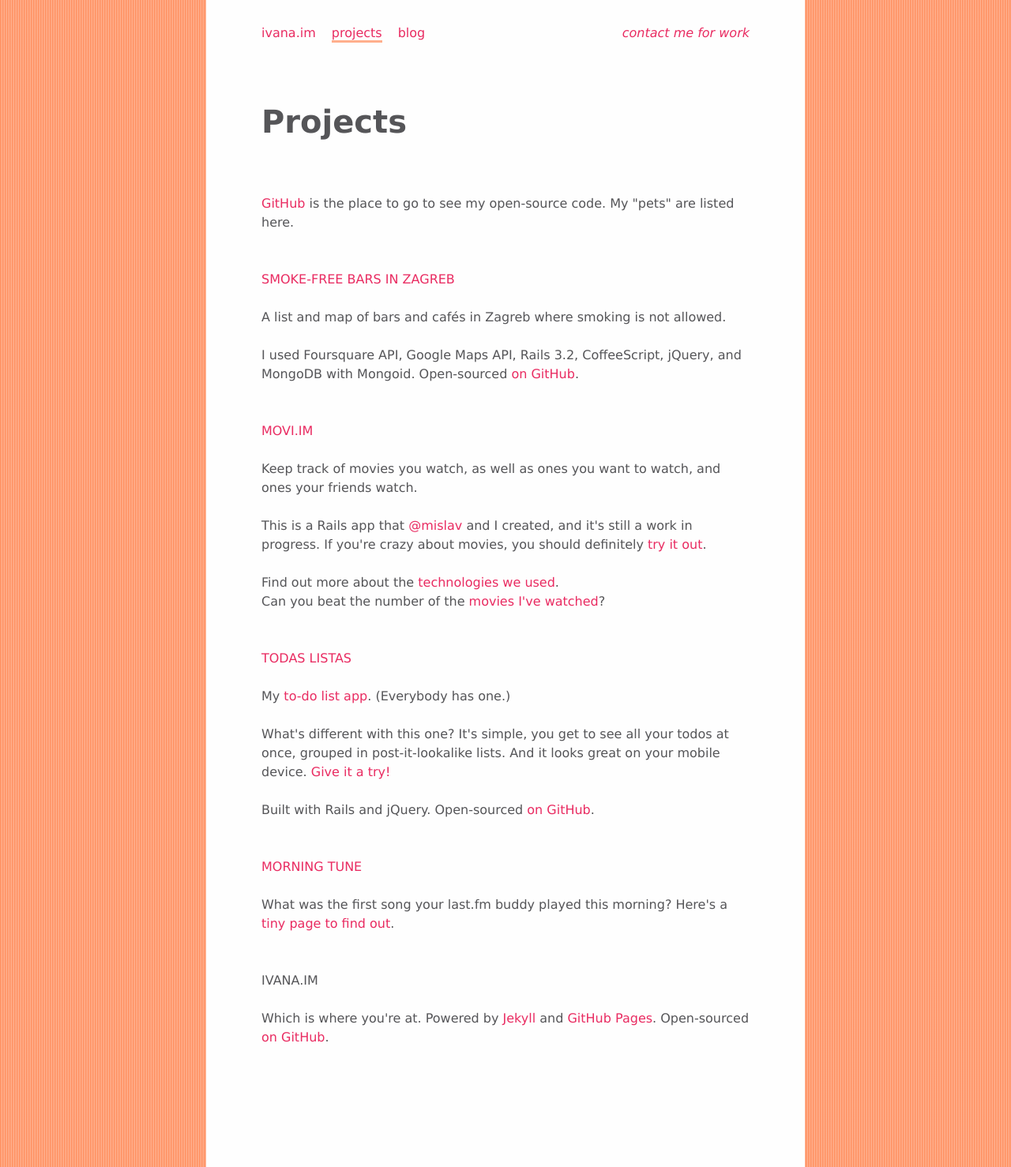
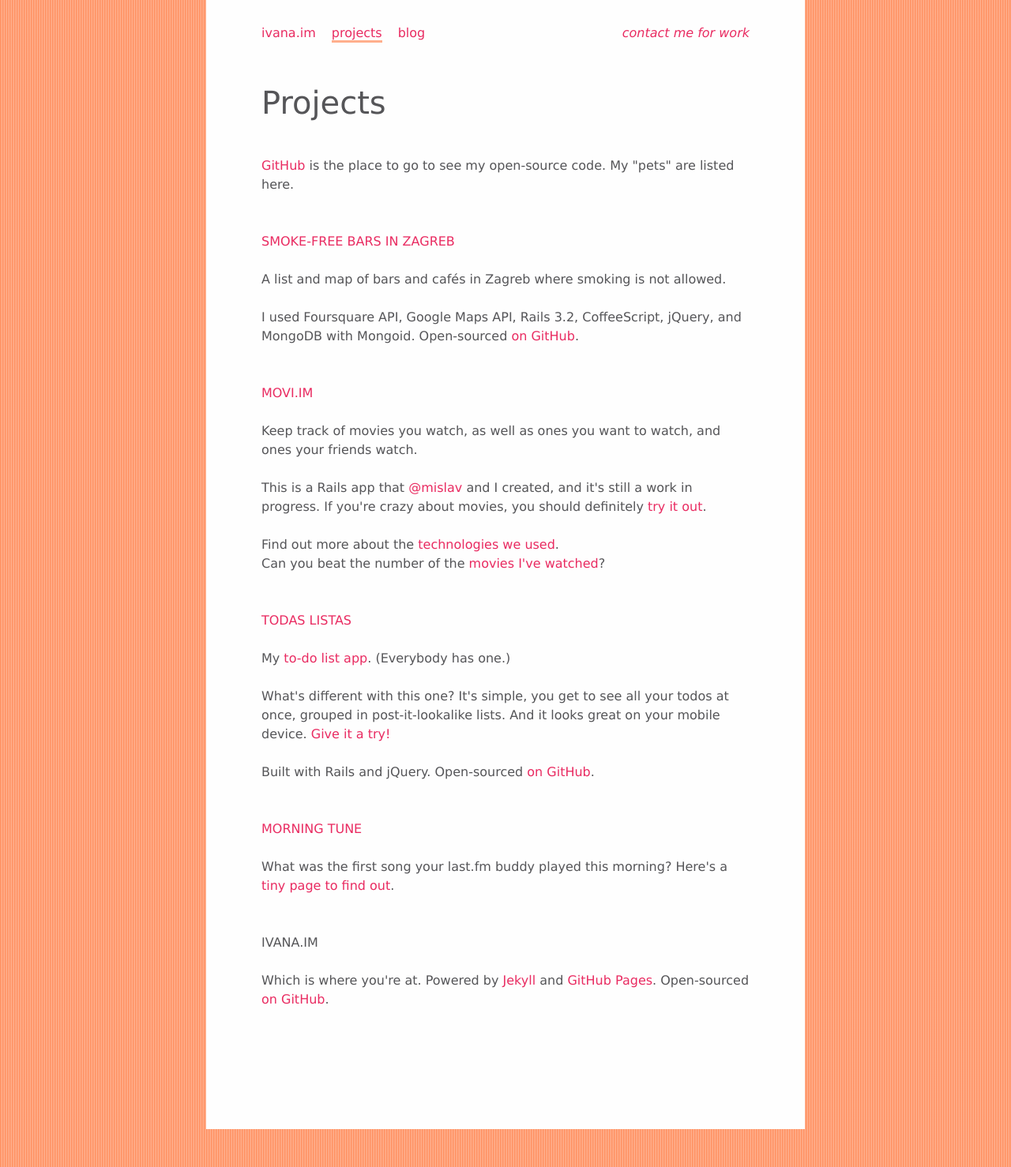
Before and after one commit to ivana/ivana.github.com, a Jekyll site: the page built from projects.html, in a window 1280 px wide. Shown: the whole page at 79% size. Built offline with Jekyll 4.4.1, drawn with Linux system fonts in a browser that asks for light colours; Markdown is read by kramdown in place of the engine named in the settings.

Commit message:
thinner h1 (700 -> 500); decrease h1 vertical margin whitespace; no br on mobile

```diff
--- a/css/site.css
+++ b/css/site.css
@@ -43,7 +43,7 @@
   display: block;
   margin: 1rem 0; }
 
-strong, a, h2 {
+strong, a, h1, h2 {
   font-weight: 500; }
 
 nav a, .contact a {
@@ -79,8 +79,7 @@
 /* headings */
 h1 {
   font-size: 40px;
-  font-weight: 700;
-  margin-bottom: 4.25rem;
+  margin-bottom: 2.75rem;
   line-height: 1.2; }
   body > h1 {
     line-height: 0;
@@ -93,7 +92,7 @@
 
 /* nav */
 .site-nav {
-  margin-bottom: 6.25rem; }
+  margin-bottom: 4.75rem; }
   .site-nav li {
     padding-right: 20px; }
   .home .site-nav .home, .projects .site-nav .projects, .blog .site-nav .blog, .archive .site-nav .archive {
@@ -146,4 +145,7 @@
     margin-bottom: 2.5rem; }
 
   h2 {
-    margin-top: 2.5rem; } }
+    margin-top: 2.5rem; }
+
+  br {
+    display: none; } }
```
